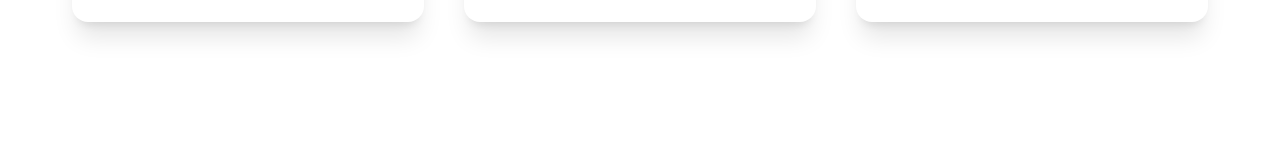
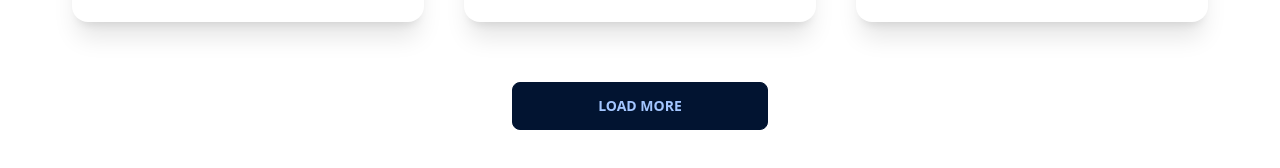
Before and after one commit to J-Obog/campus-reviewer, a React (Vite) app in the folder client/: page / in a window 1280 px wide. Shown: the part 2040-2208 px from the top of the page. Before the commit the page ends 2182 px from the top, so only its background shows below. Built offline with nearby package versions, Linux system fonts and the light colour scheme; what prettier-plugin-tailwindcss would draw is missing.

Commit message:
Adding "load more" button to the CardsContainer component.

```diff
--- a/client/src/components/CardsContainer.tsx
+++ b/client/src/components/CardsContainer.tsx
@@ -4,7 +4,7 @@ const CardsContainer = () => {
   return (
     <div className="my-16">
       <h2 className="page-subtitle">Colleges</h2>
-      <div className="my-12 grid grid-cols-1 justify-center gap-14 sm:grid-cols-2 sm:gap-x-6 md:gap-x-10 lg:mx-10 sm:mx-3 md:mx-6 2xl:mx-20 xl:mx-14 lg:grid-cols-3">
+      <div className="my-12 grid grid-cols-1 justify-center gap-14 sm:mx-3 sm:grid-cols-2 sm:gap-x-6 md:mx-6 md:gap-x-10 lg:mx-10 lg:grid-cols-3 xl:mx-14 2xl:mx-20 2xl:grid-cols-4">
         <Card />
         <Card />
         <Card />
@@ -12,6 +12,9 @@ const CardsContainer = () => {
         <Card />
         <Card />
       </div>
+      <div className="flex justify-center">
+        <button className="btn mt-3 btn-wide">load more</button>
+      </div>
     </div>
   );
 };
```
